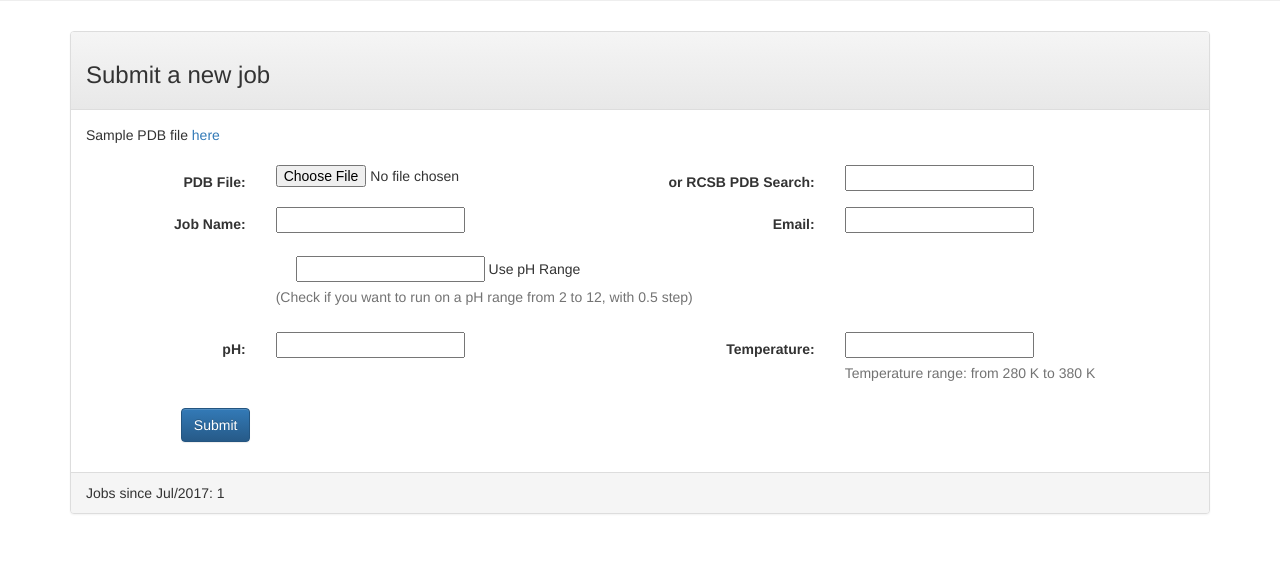
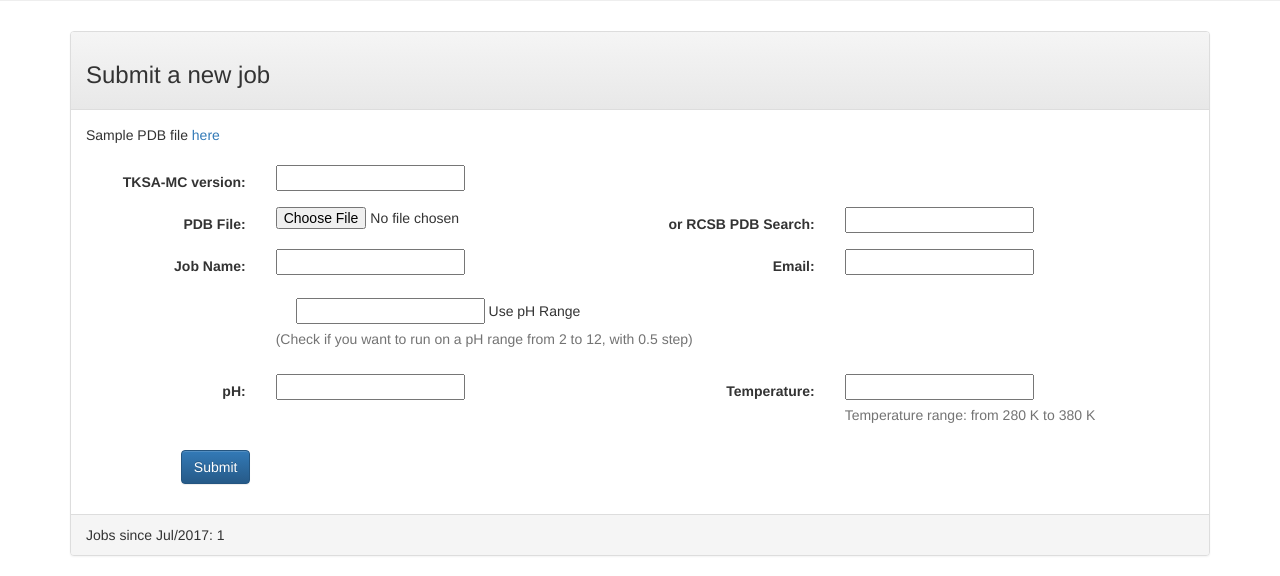
Before and after one commit to brunorf/tksamc_web, a Django app: template main/templates/main/index.html in a window 1280 px wide. Shown: the part 402-978 px from the top of the page. Before the commit the page ends 916 px from the top, so only its background shows below. Run offline with Django 3.2, Linux system fonts and the light colour scheme; the template is opened without the code that fills it: most values are stand-ins (such as "Sample title", 1, 10 or a date in 2020); form fields are guessed from the names that the template uses; some libraries are stand-ins or nearby versions.

Commit message:
Inclusão de campo tksamc_version

```diff
--- a/main/forms.py
+++ b/main/forms.py
@@ -12,3 +12,4 @@ class JobForm(forms.Form):
     ph_range = forms.BooleanField(label='Use pH Range', required=False, help_text='Check if you want to run on a pH range from 2 to 12, with 0.5 step')
     ph = forms.DecimalField(label='pH', max_digits=3, decimal_places=1, min_value=0, max_value=14, initial='7.0')
     temperature = forms.DecimalField(label='Temperature', max_digits=4, decimal_places=1, min_value=280, max_value=380, initial='300.0')
+    tksamc_version = forms.ChoiceField(required=True, choices=[(1, "Classic TKSA-MC"), (2, "NTKSA-MC"), (0, "Both")])
--- a/main/templates/main/index.html
+++ b/main/templates/main/index.html
@@ -18,6 +18,12 @@
             <br/> {{ form.non_field_errors }}
             <form class="form-horizontal" role="form" action="{% url 'submit' %}" id="submit_job_form" enctype="multipart/form-data" method="post" onsubmit="return validate();">
                 {% csrf_token %}
+                <div class="form-group">
+                    <label class="col-sm-2 control-label" for="{{ form.tksamc_version.name }}">TKSA-MC version:</label>
+                    <div class="select col-sm-4">
+                        {% render_field form.tksamc_version %}
+                    </div>
+                </div>
                 <div class="form-group">
                     <label class="col-sm-2 control-label" for="{{ form.pdb_file.name }}">PDB File:</label>
                     <div class="col-sm-4{% if form.pdb_file.errors %} has-error{% endif %}">
```
